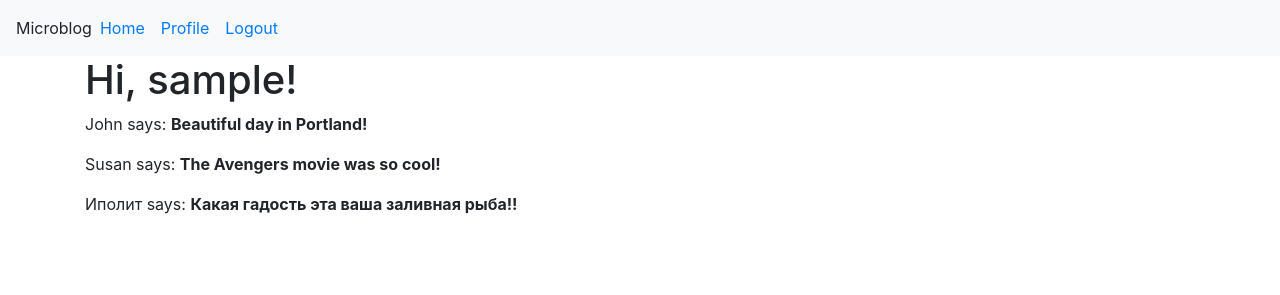
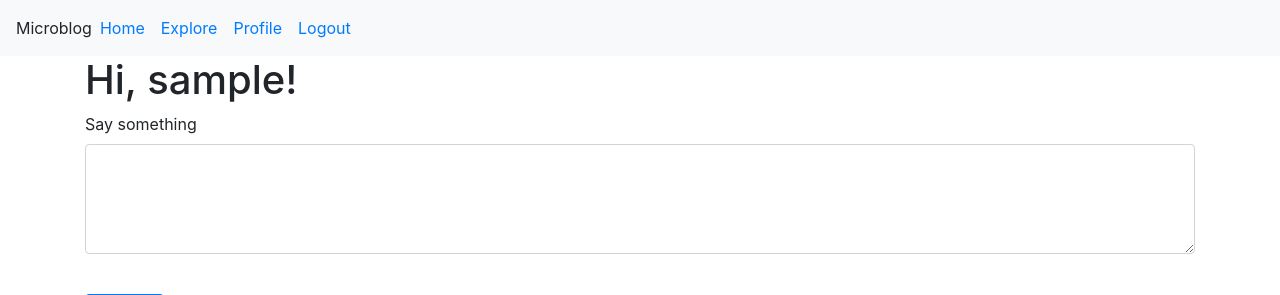
Before and after one commit to mikhailsidorov/flask-mt, a Flask app: page / in a window 1280 px wide. Shown: the top 295 px of the page. Run offline with Flask 2, Linux system fonts and the light colour scheme; a user stored in the database is signed in; tables that the repository leaves empty hold one stand-in row (values such as "Sample post"); some libraries are stand-ins or nearby versions.

Commit message:
Chapters 9

```diff
--- a/app/config.py
+++ b/app/config.py
@@ -13,3 +13,4 @@ class Config(object):
     MAIL_USERNAME = os.environ.get('MAIL_USERNAME')
     MAIL_PASSWORD = os.environ.get('MAIL_PASSWORD')
     ADMINS = ['admin@example.com']
+    POSTS_PER_PAGE = 25
--- a/app/forms.py
+++ b/app/forms.py
@@ -9,6 +9,7 @@ class LoginForm(FlaskForm):
     password = PasswordField('Password', validators=[DataRequired()])
     remember_me = BooleanField('Remember Me')
     submit = SubmitField('Sign In')
+
 
 class RegistrationForm(FlaskForm):
     username = StringField('Username', validators=[DataRequired()])
@@ -42,3 +43,8 @@ class EditProfileForm(FlaskForm):
             user = User.query.filter_by(username=self.username.data).first()
             if user is not None:
                 raise ValidationError('Please use a different username.')
+
+
+class PostForm(FlaskForm):
+    post = TextAreaField('Say something', validators=[DataRequired(), Length(min=1, max=140)])
+    submit = SubmitField('Submit')
--- a/app/routes.py
+++ b/app/routes.py
@@ -3,8 +3,8 @@ from flask import render_template, flash, redirect, url_for, request
 from flask_login import current_user, login_user, logout_user, login_required
 from werkzeug.urls import url_parse
 from app import app, db
-from app.forms import LoginForm, RegistrationForm, EditProfileForm
-from app.models import User
+from app.forms import LoginForm, RegistrationForm, EditProfileForm, PostForm
+from app.models import User, Post
 
 
 @app.before_request
@@ -14,16 +14,22 @@ def before_request():
         db.session.commit()
 
 
-@app.route('/')
-@app.route('/index')
+@app.route('/', methods=['GET', 'POST'])
+@app.route('/index', methods=['GET', 'POST'])
 @login_required
 def index():
-    posts = [
-        {'author': {'username': 'John'}, 'body': 'Beautiful day in Portland!'},
-        {'author': {'username': 'Susan'}, 'body': 'The Avengers movie was so cool!'},
-        {'author': {'username': 'Иполит'}, 'body': 'Какая гадость эта ваша заливная рыба!!'}
-    ]
-    return render_template('index.html', title='Home', posts=posts)
+    form = PostForm()
+    if form.validate_on_submit():
+        post = Post(body=form.post.data, author=current_user)
+        db.session.add(post)
+        db.session.commit()
+        flash('Your post is now live!')
+        return redirect(url_for('index'))
+    page = request.args.get('page', 1, type=int)
+    posts = current_user.followed_posts().paginate(page, app.config['POSTS_PER_PAGE'], False)
+    next_url = url_for('index', page=posts.next_num) if posts.has_next else None
+    prev_url = url_for('index', page=posts.prev_num) if posts.has_prev else None
+    return render_template('index.html', title='Home Page', form=form, posts=posts.items, next_url=next_url, prev_url=prev_url)
 
 
 @app.route('/login', methods=['GET', 'POST'])
@@ -69,11 +75,11 @@ def register():
 @login_required
 def user(username):
     user = User.query.filter_by(username=username).first_or_404()
-    posts = [
-        {'author': user, 'body': 'Test post #1'},
-        {'author': user, 'body': 'Test post #2'}
-    ]
-    return render_template('user.html', user=user, posts=posts)
+    page = request.args.get('page', 1, type=int)
+    posts = user.posts.order_by(Post.timestamp.desc()).paginate(page, app.config['POSTS_PER_PAGE'], False)
+    next_url = url_for('user', username=user.username, page=posts.next_num) if posts.has_next else None
+    prev_url = url_for('user', username=user.username, page=posts.prev_num) if posts.has_prev else None
+    return render_template('user.html', user=user, posts=posts.items, next_url=next_url, prev_url=prev_url)
 
 
 @app.route('/edit_profile', methods=['GET', 'POST'])
@@ -91,6 +97,7 @@ def edit_profile():
         form.about_me.data = current_user.about_me
     return render_template('edit_profile.html', title='Edit Profile', form=form)
 
+
 @app.route('/follow/<username>')
 @login_required
 def follow(username):
@@ -106,6 +113,7 @@ def follow(username):
     flash('You are following {}!'.format(username))
     return redirect(url_for('user', username=username))
 
+
 @app.route('/unfollow/<username>')
 @login_required
 def unfollow(username):
@@ -120,3 +128,13 @@ def unfollow(username):
     db.session.commit()
     flash('You are not following {}.'.format(username))
     return redirect(url_for('user', username=username))
+
+
+@app.route('/explore')
+@login_required
+def explore():
+    page = request.args.get('page', 1, type=int)
+    posts = Post.query.order_by(Post.timestamp.desc()).paginate(page, app.config['POSTS_PER_PAGE'], False)
+    next_url = url_for('explore', page=posts.next_num) if posts.has_next else None
+    prev_url = url_for('explore', page=posts.prev_num) if posts.has_prev else None
+    return render_template('index.html', title='Explore', posts=posts.items, next_url=next_url, prev_url=prev_url)
--- a/app/templates/_post.html
+++ b/app/templates/_post.html
@@ -1,6 +1,10 @@
 <table>
     <tr valign="top">
         <td><img src="{{ post.author.avatar(36) }}" class="rounded"></td>
-        <td>{{ post.author.username }} says:<br><p class="text-justify">{{ post.body }}</p></td>
+        <td>
+            <a class="" href="{{ url_for('user', username=post.author.username) }}">{{ post.author.username }} says:</a>
+            <br>
+            <p class="text-justify">{{ post.body }}</p>
+        </td>
     </tr>
 </table>
--- a/app/templates/base.html
+++ b/app/templates/base.html
@@ -1,7 +1,3 @@
-
-</html>
-
-<!doctype html>
 <html lang="en">
     <head>
         <!-- Required meta tags -->
@@ -23,6 +19,7 @@
             <div class="collapse navbar-collapse" id="navbarNavAltMarkup">
                 <div class="navbar-nav">
                     <a class="nav-item nav-link" href="{{ url_for('index') }}">Home</a>
+                    <a class="nav-item nav-link" href="{{ url_for('explore') }}">Explore</a>
                     {% if current_user.is_anonymous %}
                     <a class="nav-item nav-link" href="{{ url_for('login') }}">Login</a>
                     {% else %}
--- a/app/templates/index.html
+++ b/app/templates/index.html
@@ -2,7 +2,30 @@
 
 {% block content %}
     <h1>Hi, {{ current_user.username }}!</h1>
+    {% if form %}
+    <form action="" method="post">
+        {{ form.hidden_tag() }}
+        <p class="form-group">
+            {{ form.post.label }}<br>
+            {% if form.post.errors %}
+            {{ form.post(cols=32, rows=4, class="form-control is-invalid") }}<br>
+            {% for error in form.post.errors %}
+            <span class="invalid-feedback">{{ error }}</span>
+            {% endfor %}
+            {% else %}
+            {{ form.post(cols=32, rows=4, class="form-control") }}<br>
+            {% endif %}
+        </p>
+        <p>{{ form.submit(class="btn btn-primary") }}</p>
+    </form>
+    {% endif %}
     {% for post in posts %}
-    <div><p>{{ post.author.username }} says: <b>{{ post.body }}</b></p></div>
+        {% include '_post.html' %}
     {% endfor %}
+    {% if prev_url %}
+    <a href="{{ prev_url }}" class="btn btn-link">Older posts</a>
+    {% endif %}
+    {% if next_url %}
+    <a href="{{ next_url }}" class="btn btn-link">Newer posts</a>
+    {% endif %}
 {% endblock %}
--- a/app/templates/user.html
+++ b/app/templates/user.html
@@ -23,4 +23,10 @@
     {% for post in posts %}
         {% include '_post.html' %}
     {% endfor %}
+    {% if prev_url %}
+    <a href="{{ prev_url }}" class="btn btn-link">Newer posts</a>
+    {% endif %}
+    {% if next_url %}
+    <a href="{{ next_url }}" class="btn btn-link">Older posts</a>
+    {% endif %}
 {% endblock %}
```
